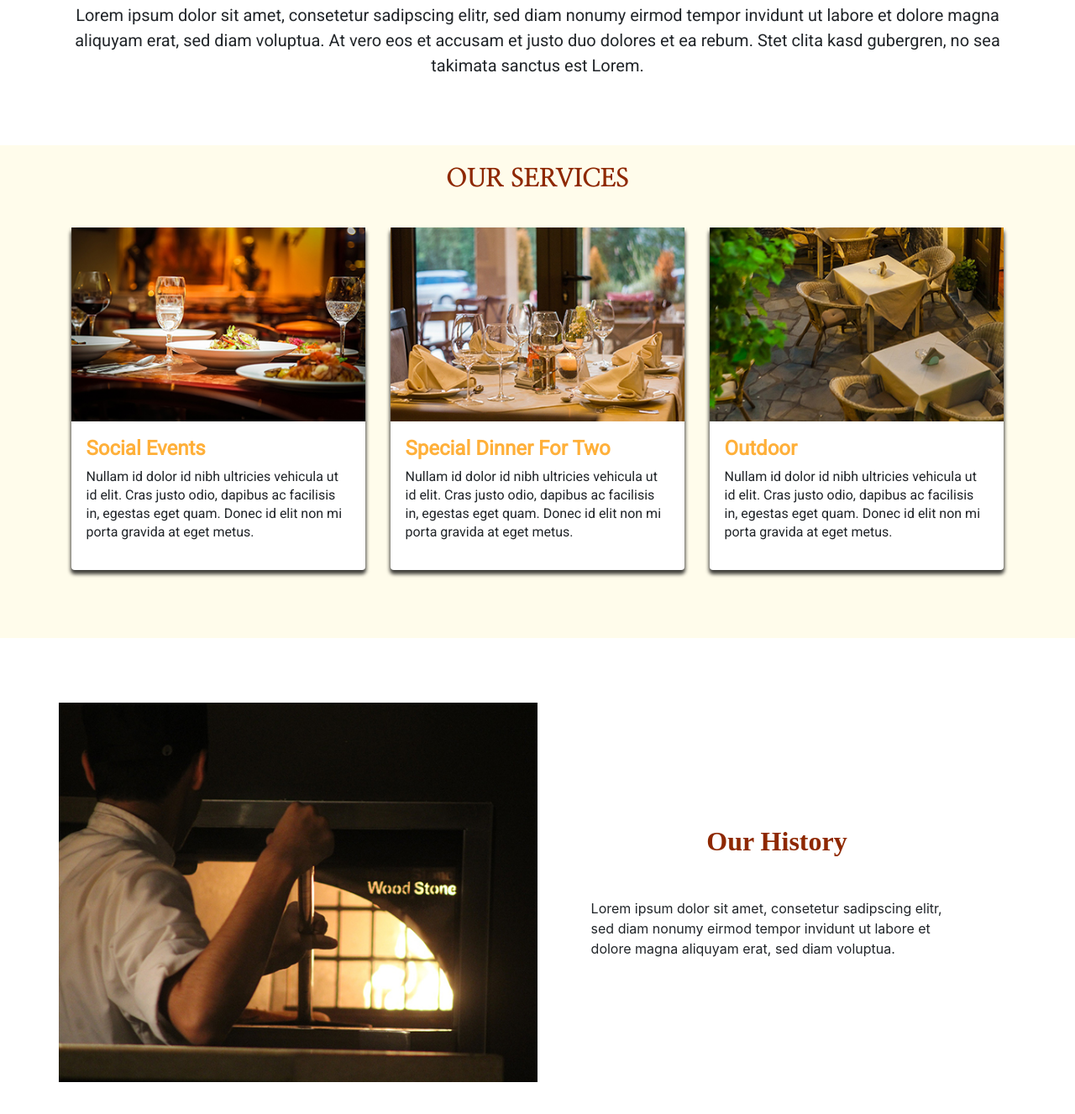
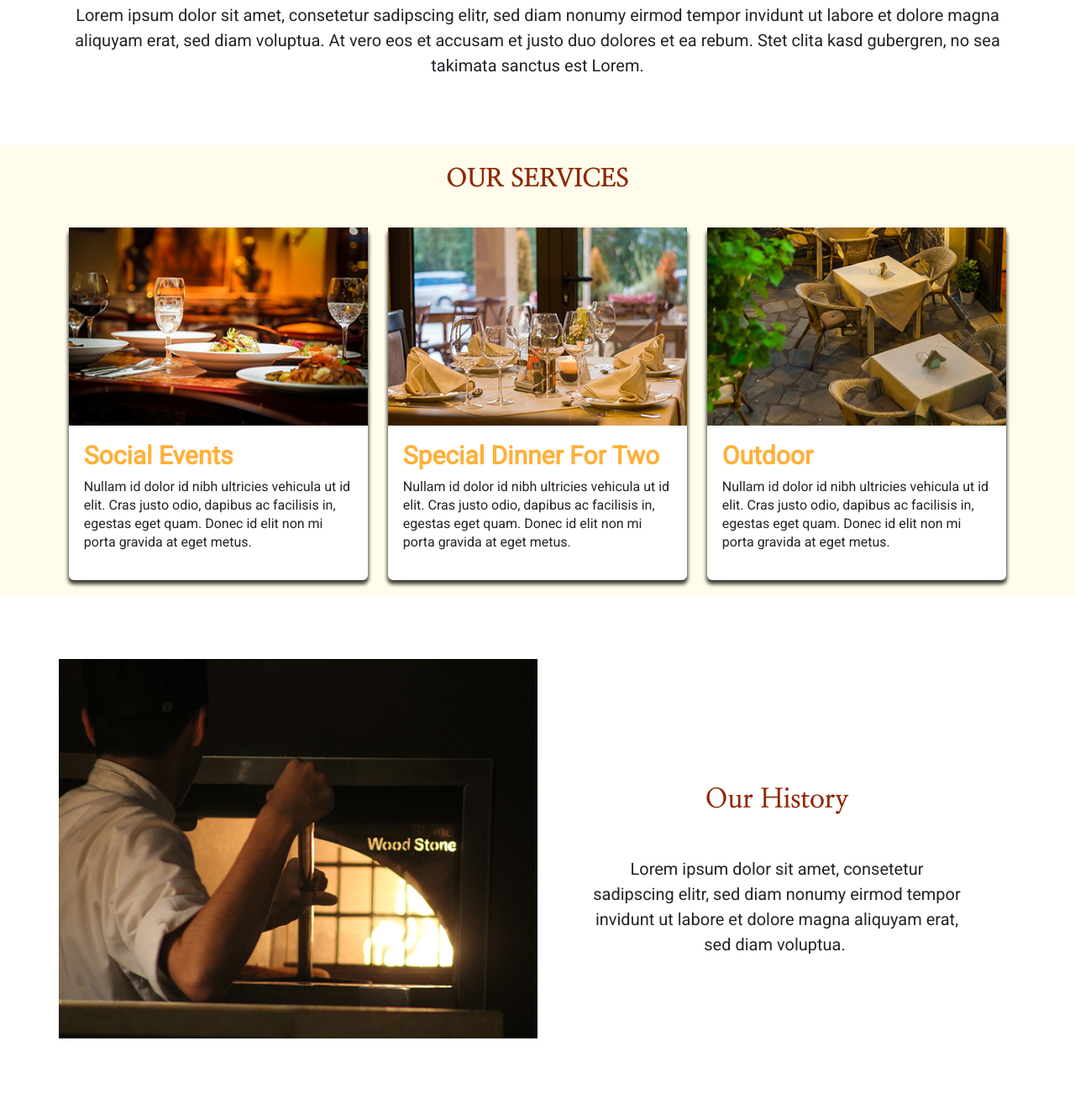
Before and after one commit to arlexguerrero/italian-restaurant, a plain HTML site: page docs/index.html in a window 1280 px wide. Shown: the part 861-2188 px from the top of the page at 84% size. Drawn offline with nearby package versions, Linux system fonts and the light colour scheme; a web font is replaced by a local one.

Commit message:
3th section our history

```diff
--- a/docs/assets/css/styles.css
+++ b/docs/assets/css/styles.css
@@ -45,7 +45,7 @@ HEADER
 	margin: 0 auto;
 }
 
-@media screen and (min-width: 1903px) {
+@media screen and (min-width: 1200px) {
 	.header {
 		background-image: url("../../assets/img/header.jpg");
 
@@ -109,28 +109,28 @@ HEADER
 	font-weight: var(--times-title-extrabold);
 }
 
-@media (min-width: 576px) {
+@media screen and (min-width: 576px) {
 	.header__title {
 		text-align: center;
 		margin-top: 10%;
 	}
 }
 
-@media (min-width: 768px) {
+@media screen and (min-width: 768px) {
 	.header__title {
 		text-align: center;
 		margin-top: 22%;
 	}
 }
 
-@media (min-width: 992px) {
+@media screen and (min-width: 992px) {
 	.header__title {
 		text-align: center;
 		margin-top: 26%;
 	}
 }
 
-@media (min-width: 1200px) {
+@media screen and (min-width: 1200px) {
 	.header__title {
 		text-align: center;
 
@@ -138,7 +138,7 @@ HEADER
 }
 
 .header__paragraph {
-	color: #fff;
+	color: var(--white);
 	text-align: center;
 	font-size: var(--large-screen);
 	font-family: var(--paragraph);
@@ -156,18 +156,21 @@ HEADER
 
 
 
-
 .btn.btn-warning.header__button {
 	color: #fff;
 	margin: 0 auto;
 	display: block;
-	width: 31%;
+	width: 300px;
 	background-color: var(--yellow-mustard);
+}
+.btn.btn-warning.header__button:hover {
+	color: #333;
+	background: var(--yellow-smooth);
+
 }
 
 @media (min-width: 576px) {
 	.btn.btn-warning.header__button {
-		width: 22%;
 
 	}
 }
@@ -207,7 +210,6 @@ INTRUDUCTORY PARAGRAPH
 
 		font-size: var(--medium-screen);
 
-
 	}
 }
 
@@ -231,40 +233,39 @@ OUR SERVICES
 
 .services {
 	background-color: #FFFCEB;
-	display: flex;
+
 }
 
-@media (min-width: 300px) {
+@media screen and (max-width: 1200px) {
 	.services {
-		background-color: var(--yellow-smooth);
-		position: relative;
+		background-color: #FFFCEB;
+
 		padding-bottom: 5%;
 	}
 }
 
-@media (min-width: 576px) {
+@media screen and (max-width: 768px) {
 	.services {
 		background-color: #FFFCEB;
-		position: relative;
+
 		padding-bottom: 5%;
 	}
 }
 
-@media (min-width: 768px) {
+@media screen and (max-width: 576px) {
 	.services {
 		background-color: #FFFCEB;
-		position: relative;
 		padding-bottom: 5%;
 	}
 }
 
-@media (min-width: 992px) {
+@media screen and (max-width: 370px) {
 	.services {
-		background-color: #FFFCEB;
-		position: relative;
+		background-color: var(--yellow-smooth);
 		padding-bottom: 5%;
 	}
 }
+
 
 @media (min-width: 300px) {
 	.services__cards {
@@ -302,6 +303,7 @@ OUR SERVICES
 	font-family: 'Roboto';
 	font-weight: bold;
 	color: #FFB03A;
+	font-size: var(--title);
 }
 
 .services__info-paragraph {
@@ -323,7 +325,7 @@ OUR SERVICES
 	}
 }
 
-@media screen and (max-width: 598px) {
+@media screen and (min-width: 300px) and (max-width: 768px) {
 	.horizontal__scroll {
 		display: flex;
 		flex-wrap: nowrap;
@@ -344,11 +346,11 @@ OUR SERVICES
 }
 
 .our-history__title {
-	font-family: serif;
+	font-family: var(--times-title);
 	color: #8E2800;
 	margin-top: 9%;
 	margin-bottom: 2%;
-	font-size: 2em;
+	font-size: var(--title);
 	font-weight: bolder;
 	text-align: center;
 	display: block;
@@ -373,7 +375,7 @@ OUR SERVICES
 	}
 }
 
-@media (min-width: 1201px) {
+@media (min-width: 1200px) {
 	.our-history__title {
 		margin-top: 27%;
 		font-size: 2em;
@@ -382,9 +384,10 @@ OUR SERVICES
 }
 
 .our-history__text {
-	font-size: 1em;
-	align-items: center;
+	font-family: var(--paragraph);
+	font-size: var(--large-screen);
 	margin: 9%;
+	text-align: center;
 }
 
 .our-history__img {
--- a/docs/index.html
+++ b/docs/index.html
@@ -5,7 +5,7 @@
 	<meta charset="utf-8">
 	<meta name="viewport" content="width=device-width, initial-scale=1.0, shrink-to-fit=no">
 	<title>ITALIAN RESTAURANT</title>
-	<link rel="stylesheet" href="https://cdnjs.cloudflare.com/ajax/libs/twitter-bootstrap/4.5.2/css/bootstrap.min.css">
+<link href="https://cdn.jsdelivr.net/npm/bootstrap@5.2.0-beta1/dist/css/bootstrap.min.css" rel="stylesheet" integrity="sha384-0evHe/X+R7YkIZDRvuzKMRqM+OrBnVFBL6DOitfPri4tjfHxaWutUpFmBp4vmVor" crossorigin="anonymous">
 	<link rel="stylesheet" href="https://fonts.googleapis.com/css?family=IM+Fell+Great+Primer+SC">
 	<link rel="stylesheet" href="https://fonts.googleapis.com/css?family=Open+Sans">
 	<link rel="stylesheet" href="https://fonts.googleapis.com/css?family=Roboto">
@@ -55,7 +55,7 @@
 				</div>
 			</div>
 			<div class="row horizontal__scroll">
-				<div class="col-sm-12 col-md-4 col-lg-4 col-xl-4">
+				<div class=" col-xs-12 col-sm-12 col-md-4">
 					<div class="card services__cards">
 						<div class="card-body">
 							<img class="img-fluid" src="assets/img/Servicio1.jpg?h=65d747fbe7f533c0c528f27b102e008e" width="100%">
@@ -66,7 +66,7 @@
 						</div>
 					</div>
 				</div>
-				<div class="col-sm-12 col-md-4 col-lg-4 col-xl-4">
+				<div class=" col-xs-12 col-sm-12 col-md-4">
 					<div class="card services__cards">
 						<div class="card-body">
 							<img class="img-fluid" src="assets/img/Servicio3.jpg?h=d24f4a370453178b76ae39eba385f377" width="100%">
@@ -77,7 +77,7 @@
 						</div>
 					</div>
 				</div>
-				<div class="col-sm-12 col-md-4 col-lg-4 col-xl-4">
+				<div class=" col-xs-12 col-sm-12 col-md-4">
 					<div class="card services__cards">
 						<div class="card-body">
 							<img class="img-fluid" src="assets/img/Servicio4.jpg?h=b07f96cc0f269cd5685bc4581e43a1d8" width="100%">
@@ -94,7 +94,8 @@
 	<section id="our-history">
 		<div class="container">
 			<div class="row">
-				<div class="col-sm-12 col-md-6 col-lg-6 col-xl-6 align-self-center our-history__img-cont"><img class="img-fluid d-xl-flex our-history__img" src="assets/img/our_history.jpg?h=986f033f3faca0d0a8c844b901733d46"></div>
+				<div class="col-sm-12 col-md-6 col-lg-6 col-xl-6 align-self-center our-history__img-cont">
+				<img class="img-fluid d-xl-flex our-history__img" src="assets/img/our_history.jpg?h=986f033f3faca0d0a8c844b901733d46"></div>
 				<div class="col-sm-12 col-md-6 col-lg-6 col-xl-6">
 					<h3 class="our-history__title">Our History</h3>
 					<p class="d-xl-flex justify-content-xl-center align-items-xl-center our-history__text">Lorem ipsum dolor sit amet, consetetur sadipscing elitr, sed diam nonumy eirmod tempor invidunt ut labore et dolore magna aliquyam erat, sed diam voluptua.&nbsp;</p>
```
